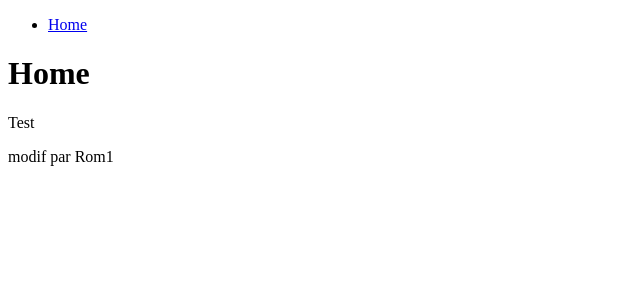
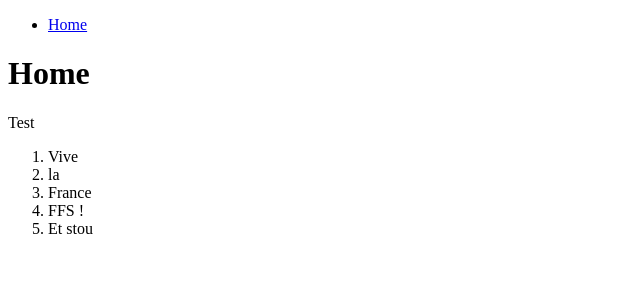
Before and after one commit to NatasHate/new-repository, a PHP site: page / in a window 1280 px wide. Shown: the top 300 px of the page, without its empty margins (0-640 px from the left). Run offline with PHP 8.4, Linux system fonts and the light colour scheme.

Commit message:
message aux citoyens

```diff
--- a/index.php
+++ b/index.php
@@ -6,6 +6,13 @@
 
 <h1>Home</h1>
 <p>Test</p>
-<p>modif par Rom1</p>
+
+<ol>
+  <li>Vive</li>
+  <li>la</li>
+  <li>France</li>
+  <li>FFS !</li>
+  <li>Et stou</li>
+</ol>
 
 <?php include('inc/footer.php') ?>
```
